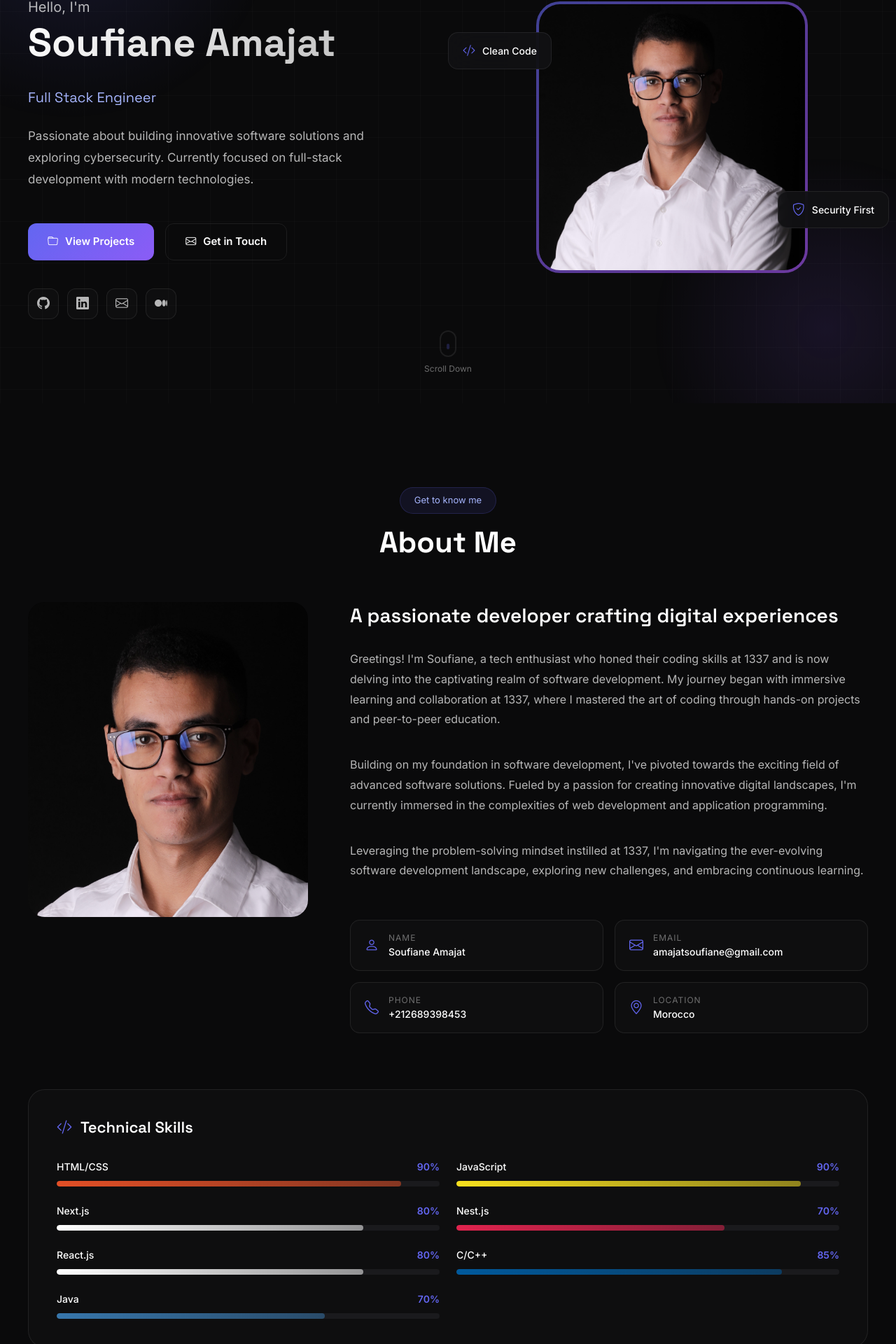
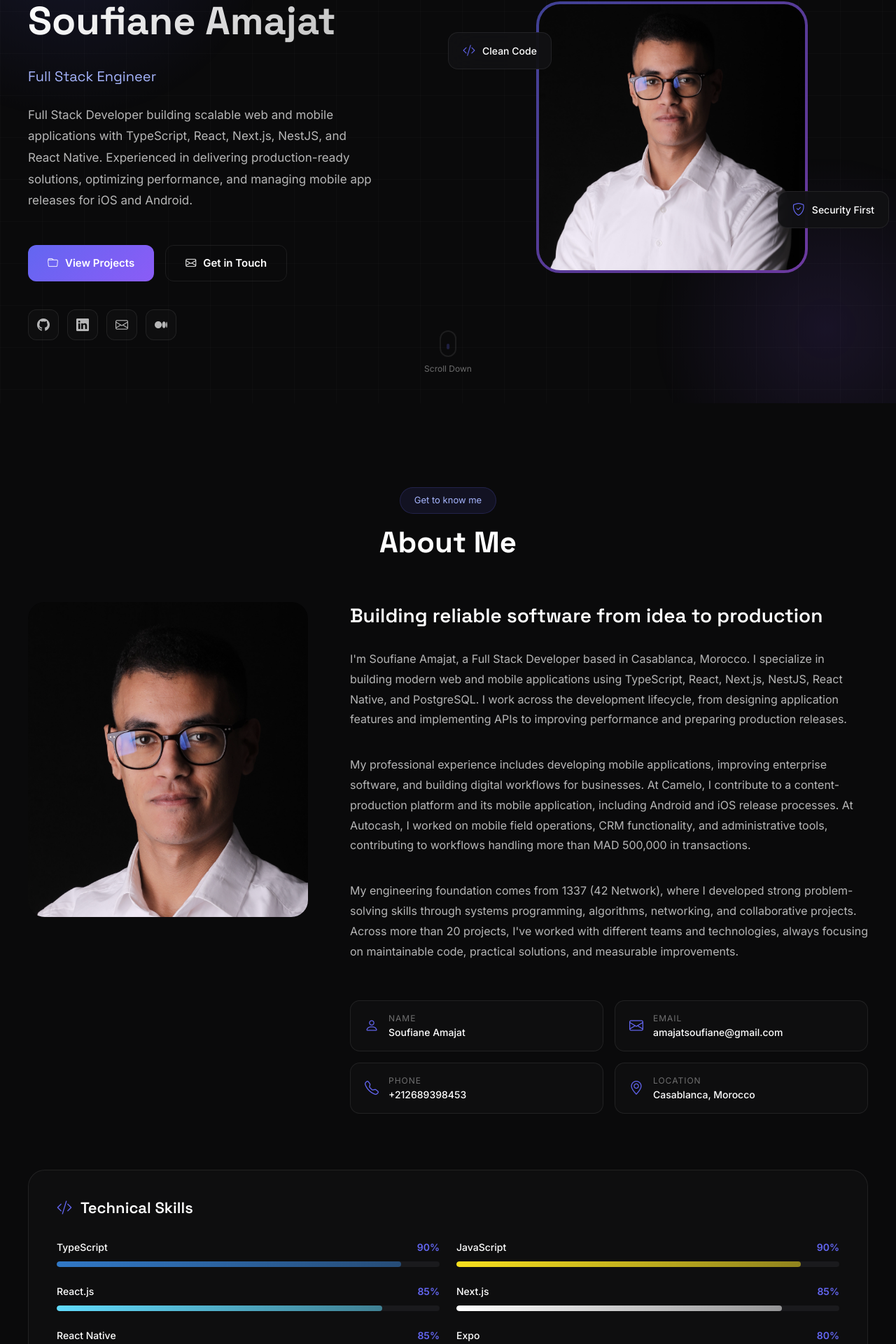
Before and after one commit to soufiane-amt/My-Portfolio, a Next.js app: page / in a window 1280 px wide. Shown: the part 224-2144 px from the top of the page at 70% size. Built offline with nearby package versions, Linux system fonts and the light colour scheme.

Commit message:
Revise index.ts with updated personal and project info
Updated various sections of the index.ts file, including navigation items, home data, profile info, skills, and project descriptions. Enhanced the overall content to reflect current skills and experiences.

```diff
--- a/src/app/data/index.ts
+++ b/src/app/data/index.ts
@@ -1,4 +1,4 @@
-// Navigation Items
+
 export const navItems = [
   { id: "home", label: "Home" },
   { id: "about", label: "About" },
@@ -9,12 +9,17 @@ export const navItems = [
 
 // Home Section Data
 export const homeData = {
-  typingTexts: ["Software Developer", "Full Stack Engineer"],
+  typingTexts: [
+    "Full Stack Developer",
+    "Full Stack Engineer",
+    "React & Next.js Developer",
+    "React Native Developer",
+  ],
   name: "Soufiane Amajat",
   greeting: "Hello, I'm",
   description:
-    "Passionate about building innovative software solutions and exploring cybersecurity. Currently focused on full-stack development with modern technologies.",
-  availabilityStatus: "Available for opportunities",
+    "Full Stack Developer building scalable web and mobile applications with TypeScript, React, Next.js, NestJS, and React Native. Experienced in delivering production-ready solutions, optimizing performance, and managing mobile app releases for iOS and Android.",
+  availabilityStatus: "Open to opportunities",
   socialLinks: [
     {
       icon: "bi-github",
@@ -42,29 +47,38 @@ export const homeData = {
 // About Section Data
 export const profileInfo = {
   name: "Soufiane Amajat",
-  profile: "Software Developer",
+  profile: "Full Stack Developer",
   email: "amajatsoufiane@gmail.com",
   phone: "+212689398453",
-  location: "Morocco",
+  location: "Casablanca, Morocco",
   experience: "2+ Years",
 };
 
 export const skills = [
-  { name: "HTML/CSS", level: 90, color: "#e34f26" },
+  { name: "TypeScript", level: 90, color: "#3178c6" },
   { name: "JavaScript", level: 90, color: "#f7df1e" },
-  { name: "Next.js", level: 80, color: "#ffffff" },
-  { name: "Nest.js", level: 70, color: "#e0234e" },
-  { name: "React.js", level: 80, color: "#ffffff" },
+  { name: "React.js", level: 85, color: "#61dafb" },
+  { name: "Next.js", level: 85, color: "#ffffff" },
+  { name: "React Native", level: 85, color: "#61dafb" },
+  { name: "Expo", level: 80, color: "#ffffff" },
+  { name: "NestJS", level: 85, color: "#e0234e" },
+  { name: "Node.js", level: 80, color: "#339933" },
+  { name: "PostgreSQL", level: 80, color: "#4169e1" },
+  { name: "Prisma", level: 80, color: "#5a67d8" },
+  { name: "Docker", level: 75, color: "#2496ed" },
+  { name: "Git", level: 90, color: "#f05032" },
   { name: "C/C++", level: 85, color: "#00599c" },
-  { name: "Java", level: 70, color: "#3776ab" },
+  { name: "Java", level: 70, color: "#e76f00" },
 ];
 
 export const aboutText = {
-  heading: "A passionate developer crafting digital experiences",
+  heading: "Building reliable software from idea to production",
   paragraphs: [
-    "Greetings! I'm Soufiane, a tech enthusiast who honed their coding skills at 1337 and is now delving into the captivating realm of software development. My journey began with immersive learning and collaboration at 1337, where I mastered the art of coding through hands-on projects and peer-to-peer education.",
-    "Building on my foundation in software development, I've pivoted towards the exciting field of advanced software solutions. Fueled by a passion for creating innovative digital landscapes, I'm currently immersed in the complexities of web development and application programming.",
-    "Leveraging the problem-solving mindset instilled at 1337, I'm navigating the ever-evolving software development landscape, exploring new challenges, and embracing continuous learning.",
+    "I'm Soufiane Amajat, a Full Stack Developer based in Casablanca, Morocco. I specialize in building modern web and mobile applications using TypeScript, React, Next.js, NestJS, React Native, and PostgreSQL. I work across the development lifecycle, from designing application features and implementing APIs to improving performance and preparing production releases.",
+
+    "My professional experience includes developing mobile applications, improving enterprise software, and building digital workflows for businesses. At Camelo, I contribute to a content-production platform and its mobile application, including Android and iOS release processes. At Autocash, I worked on mobile field operations, CRM functionality, and administrative tools, contributing to workflows handling more than MAD 500,000 in transactions.",
+
+    "My engineering foundation comes from 1337 (42 Network), where I developed strong problem-solving skills through systems programming, algorithms, networking, and collaborative projects. Across more than 20 projects, I've worked with different teams and technologies, always focusing on maintainable code, practical solutions, and measurable improvements.",
   ],
 };
 
@@ -81,18 +95,69 @@ export interface Experience {
 
 export const experiences: Experience[] = [
   {
-    title: "Full Stack Developer Intern",
+    title: "Full Stack & Mobile Developer",
+    company: "Camelo",
+    location: "Casablanca, Morocco",
+    duration: "Sep 2026 – Present",
+    type: "Professional",
+    description: [
+      "Develop and maintain Camelo's mobile application using React Native, Expo, and TypeScript, providing clients with centralized production tracking, communication, and deliverable approvals.",
+      "Work on application features and integrations supporting project workflows, client feedback, and content production management.",
+      "Configure Android and iOS build environments using Expo Application Services (EAS), including development and production variants.",
+      "Manage mobile release workflows, versioning, and submissions to Google Play Store and Apple App Store.",
+      "Investigate technical issues, improve application reliability, and support production deployments.",
+    ],
+    technologies: [
+      "React Native",
+      "Expo",
+      "TypeScript",
+      "React",
+      "EAS Build",
+      "Android",
+      "iOS",
+      "Git",
+    ],
+  },
+  {
+    title: "Full Stack Developer",
+    company: "Autocash (Kazoto SARL)",
+    location: "Casablanca, Morocco",
+    duration: "Mar 2026 – Aug 2026",
+    type: "Professional",
+    description: [
+      "Developed and optimized the React Native Expertise application, digitizing vehicle inspection and field workflows while reducing manual data entry.",
+      "Built purchase-order workflows supporting 5–7 monthly transactions with a combined value exceeding MAD 500,000.",
+      "Implemented CRM and search features that generated more than 50 qualified leads and saved over 10 hours of manual work per week.",
+      "Improved the internal React.js back-office application, enhancing administrative workflows and operational efficiency.",
+    ],
+    technologies: [
+      "React Native",
+      "React.js",
+      "JavaScript",
+      "TypeScript",
+      "CRM",
+      "Git",
+    ],
+  },
+  {
+    title: "Full Stack Developer",
     company: "Flow Digital Transformation",
-    location: "Morocco",
-    duration: "2024",
-    type: "Internship",
+    location: "Rabat, Morocco",
+    duration: "Aug 2024 – Dec 2024",
+    type: "Professional",
     description: [
-      "Resolved 30+ bugs in an ERP system using Next.js, Nest.js, and PostgreSQL.",
-      "Collaborated with a 7-member development team and followed Scrum methodology.",
-      "Tested and debugged backend services and frontend components to ensure system quality.",
-      "Participated in code reviews and applied modern development practices.",
+      "Resolved more than 40 bugs across an enterprise ERP system built with Next.js, NestJS, and PostgreSQL.",
+      "Collaborated with a seven-member Scrum team to maintain and improve frontend components and backend services.",
+      "Investigated application issues, implemented fixes, and supported testing and code reviews to improve system reliability.",
     ],
-    technologies: ["Next.js", "Nest.js", "PostgreSQL", "Scrum", "Git"],
+    technologies: [
+      "Next.js",
+      "NestJS",
+      "TypeScript",
+      "PostgreSQL",
+      "Scrum",
+      "Git",
+    ],
   },
 ];
 
@@ -112,70 +177,90 @@ export const projects: Project[] = [
     name: "SoukNova",
     category: "Web",
     description:
-      "SoukNova is a modern e-commerce platform dedicated to selling house decorations.",
+      "Full-stack e-commerce platform supporting 300+ products, authentication, administration, and order management. Improved data retrieval speed by 96% through pagination and Redis caching, reduced API payloads by 69.8%, and optimized search performance by 90%.",
     image: "/ProjectElement/souknova.png",
     url: "https://github.com/soufiane-amt/SoukNova",
     liveDemo: "https://souk-nova-front.vercel.app/",
-    tech: ["NestJS", "React", "PostgreSQL", "WebSocket"],
+    tech: [
+      "TypeScript",
+      "Next.js",
+      "NestJS",
+      "React",
+      "PostgreSQL",
+      "Redis",
+      "Docker",
+      "Jest",
+      "Playwright",
+    ],
   },
   {
     name: "Ft_transcendance",
     category: "Web",
     description:
-      "Real-time multiplayer PingPong game with chat system and user authentication.",
+      "Real-time multiplayer ping-pong platform developed in a four-person team, featuring authentication, direct messaging, public and private chat rooms, user blocking, and WebSocket communication supporting 30+ concurrent users.",
     image: "/ProjectElement/ft_transcendance.png",
     url: "https://github.com/soufiane-amt/ft_transcendance",
     liveDemo: "https://ft-transcendance-three.vercel.app/",
-    tech: ["NestJS", "React", "PostgreSQL", "WebSocket"],
+    tech: [
+      "TypeScript",
+      "Next.js",
+      "NestJS",
+      "React",
+      "PostgreSQL",
+      "WebSocket",
+      "Docker",
+    ],
   },
   {
     name: "Webserv",
     category: "Systems",
     description:
-      "Custom HTTP server with efficient request handling and CGI support.",
+      "Custom HTTP server developed in C++ by a three-person team, supporting 100+ concurrent connections, HTTP request processing, configuration management, and CGI execution.",
     image: "/ProjectElement/webserv.webp",
     url: "https://github.com/soufiane-amt/webserv",
-    tech: ["C++", "HTTP", "Networking"],
+    tech: ["C++", "HTTP", "Networking", "Sockets", "CGI"],
   },
   {
     name: "Inception",
     category: "DevOps",
     description:
-      "Docker-based infrastructure with NGINX, WordPress, and MariaDB.",
+      "Containerized multi-service infrastructure using Docker, NGINX, WordPress, and MariaDB, with TLS configuration, persistent volumes, and isolated service networking.",
     image: "/ProjectElement/inception.png",
     url: "https://github.com/soufiane-amt/inception",
-    tech: ["Docker", "NGINX", "MariaDB"],
+    tech: ["Docker", "NGINX", "MariaDB", "Linux", "TLS"],
   },
   {
     name: "Minishell",
     category: "Systems",
     description:
-      "Shell interpreter inspired by Bash with command execution features.",
+      "Unix shell interpreter inspired by Bash, implementing command parsing, pipelines, redirections, environment variables, built-in commands, and process management.",
     image: "/ProjectElement/minishell.png",
     url: "https://github.com/soufiane-amt/minishell",
-    tech: ["C", "Shell", "Unix"],
+    tech: ["C", "Shell", "Unix", "Processes"],
   },
   {
     name: "ft_containers",
     category: "Systems",
     description:
-      "C++ STL containers reimplementation including vector, stack, map, set.",
+      "Reimplementation of standard C++ containers, including vector, stack, map, and set, with custom iterators, templates, and data structures.",
     image: "/ProjectElement/ft_containers.webp",
     url: "https://github.com/soufiane-amt/ft_containers",
-    tech: ["C++", "STL", "Data Structures"],
+    tech: ["C++", "STL", "Templates", "Data Structures"],
   },
   {
     name: "Cub3D",
     category: "Graphics",
-    description: "Raycasting game engine inspired by Wolfenstein 3D.",
+    description:
+      "3D maze exploration game using raycasting techniques, inspired by Wolfenstein 3D, featuring texture rendering, player movement, and map parsing.",
     image: "/ProjectElement/cubTd.webp",
     url: "https://github.com/soufiane-amt/cub3d",
-    tech: ["C", "Raycasting", "miniLibX"],
+    tech: ["C", "Raycasting", "miniLibX", "Graphics"],
   },
   {
     name: "So_long",
     category: "Graphics",
-    description: "2D game project with sprite animations and map parsing.",
+    description:
+      "2D game developed in C with sprite rendering, keyboard controls, map validation, collision handling, and collectible-based gameplay.",
     image: "/ProjectElement/so_long.webp",
     url: "https://github.com/soufiane-amt/so_long",
     tech: ["C", "miniLibX", "Graphics"],
@@ -183,66 +268,74 @@ export const projects: Project[] = [
   {
     name: "Born2beroot",
     category: "DevOps",
-    description: "System administration and virtualization project.",
+    description:
+      "Linux server administration project covering virtualization, SSH, firewall configuration, user permissions, system monitoring, and security policies.",
     image: "/ProjectElement/borntoberoot.png",
     url: "https://github.com/soufiane-amt/",
-    tech: ["Linux", "VM", "Security"],
+    tech: ["Linux", "Virtualization", "SSH", "Security"],
   },
   {
     name: "Netpractice",
     category: "DevOps",
-    description: "Networking fundamentals and TCP/IP configuration project.",
+    description:
+      "Networking exercises focused on IPv4 addressing, routing, subnetting, TCP/IP fundamentals, and network troubleshooting.",
     image: "/ProjectElement/netpractice.png",
     url: "https://github.com/soufiane-amt/NetPractice",
-    tech: ["Networking", "TCP/IP", "Subnetting"],
+    tech: ["Networking", "TCP/IP", "Subnetting", "Routing"],
   },
   {
     name: "Philosophers",
     category: "Systems",
-    description: "Introduction to processes, threads, and mutexes.",
+    description:
+      "Concurrent programming simulation implementing threads, mutexes, resource synchronization, and deadlock prevention.",
     image: "/ProjectElement/philosophers.webp",
     url: "https://github.com/soufiane-amt/Philosopher",
-    tech: ["C", "Threads", "Mutexes"],
+    tech: ["C", "Threads", "Mutexes", "Concurrency"],
   },
   {
     name: "Pipex",
     category: "Systems",
-    description: "Reimplementation of Linux shell pipe functionality.",
+    description:
+      "Unix pipeline implementation handling process creation, file descriptors, command execution, and inter-process communication.",
     image: "/ProjectElement/pipex.webp",
     url: "https://github.com/soufiane-amt/pipex",
-    tech: ["C", "Unix", "Processes"],
+    tech: ["C", "Unix", "Processes", "Pipes"],
   },
   {
     name: "Get_next_line",
     category: "Systems",
-    description: "Function to read a line from a file descriptor.",
+    description:
+      "Buffered file-reading utility in C that retrieves lines from file descriptors while managing memory and persistent read state.",
     image: "/ProjectElement/get_next_line.webp",
     url: "https://github.com/soufiane-amt/get_next_line",
-    tech: ["C", "File I/O", "Memory"],
+    tech: ["C", "File I/O", "Memory Management"],
   },
   {
     name: "Push_swap",
     category: "Systems",
-    description: "Sorting algorithm with limited set of instructions.",
+    description:
+      "Stack-based sorting algorithm designed to sort integer sequences using a restricted instruction set and optimized operation counts.",
     image: "/ProjectElement/push_swap.webp",
     url: "https://github.com/soufiane-amt/push_swap",
-    tech: ["C", "Algorithms", "Sorting"],
+    tech: ["C", "Algorithms", "Sorting", "Stacks"],
   },
   {
     name: "Ft_printf",
     category: "Systems",
-    description: "Reimplementation of printf function.",
+    description:
+      "Custom implementation of the C printf function, supporting formatted output, variadic arguments, and multiple conversion specifiers.",
     image: "/ProjectElement/ft_printf.webp",
     url: "https://github.com/soufiane-amt/ft_printf",
-    tech: ["C", "Variadic", "Formatting"],
+    tech: ["C", "Variadic Functions", "Formatting"],
   },
   {
     name: "Libft",
     category: "Systems",
-    description: "Custom C library with essential functions.",
+    description:
+      "Custom C utility library implementing string manipulation, memory operations, linked lists, and reusable foundational functions.",
     image: "/ProjectElement/libft.png",
     url: "https://github.com/soufiane-amt/Libft",
-    tech: ["C", "Library", "Memory"],
+    tech: ["C", "Library Development", "Memory Management"],
   },
 ];
 
@@ -273,7 +366,7 @@ export const contactMethods = [
   {
     icon: "bi-github",
     title: "GitHub",
-    value: "Check out my repositories",
+    value: "Explore my projects",
     link: "https://github.com/soufiane-amt",
     color: "#8b5cf6",
   },
@@ -287,7 +380,11 @@ export const contactMethods = [
 ];
 
 export const socialLinks = [
-  { icon: "bi-twitter-x", link: "https://twitter.com", label: "Twitter" },
+  {
+    icon: "bi-twitter-x",
+    link: "https://twitter.com",
+    label: "Twitter",
+  },
   {
     icon: "bi-medium",
     link: "https://medium.com/@amajatsoufiane",
```
